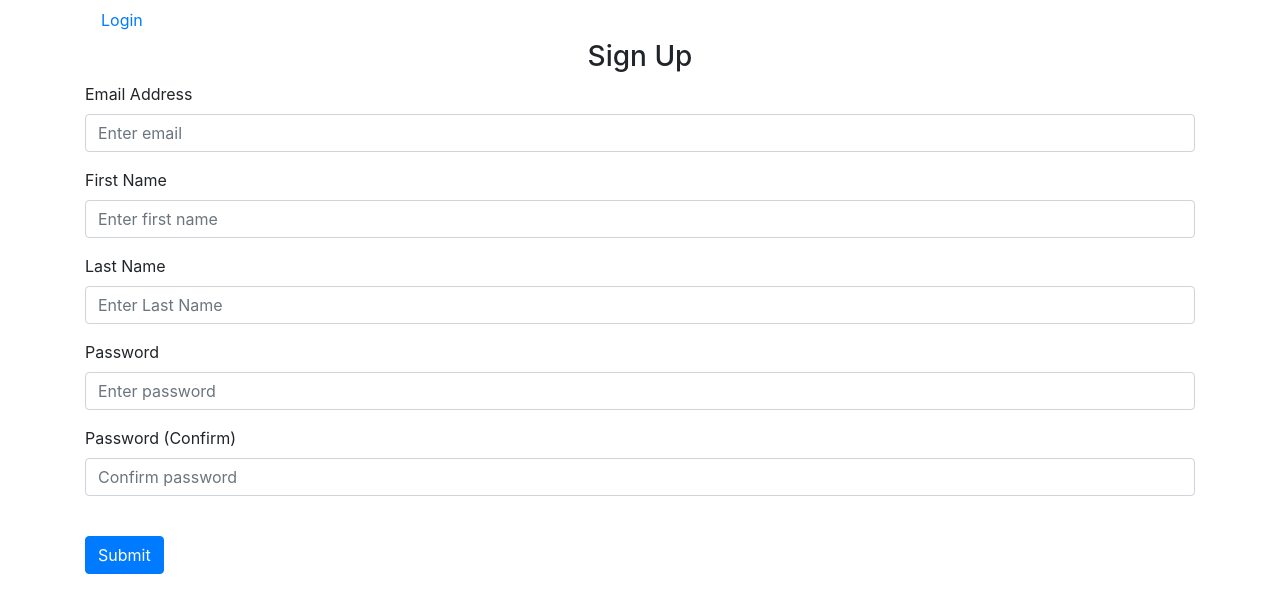
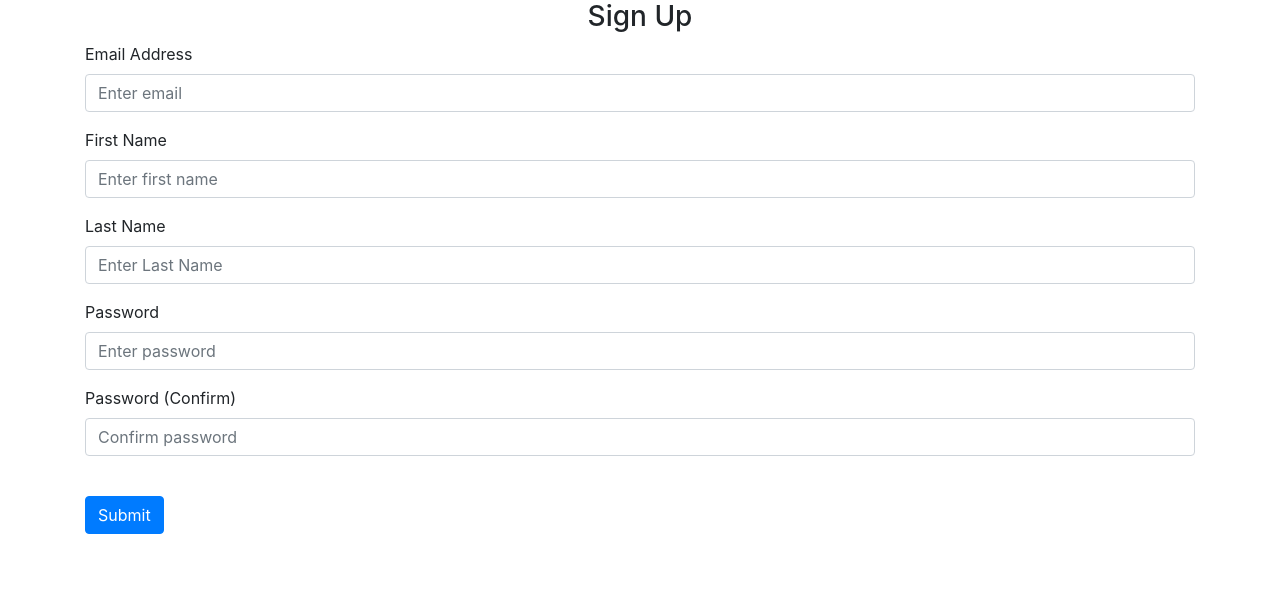
Before and after one commit to jynnjay/SuccessCutie, a Flask app: page /sign-up in a window 1280 px wide. Shown: the part 56-669 px from the top of the page. Run offline with Flask 2, Linux system fonts and the light colour scheme; some libraries are stand-ins or nearby versions.

Commit message:
Update sign_up.html

```diff
--- a/website/templates/sign_up.html
+++ b/website/templates/sign_up.html
@@ -1,7 +1,6 @@
 {% extends "base.html" %} {% block title %}Sign Up{% endblock %} {% block
 content %}
 <form method="POST">
-  <a class="nav-item nav-link" id="login" href="/login">Login</a>
   <h3 align="center">Sign Up</h3>
   <div class="form-group">
     <label for="email">Email Address</label>
```
